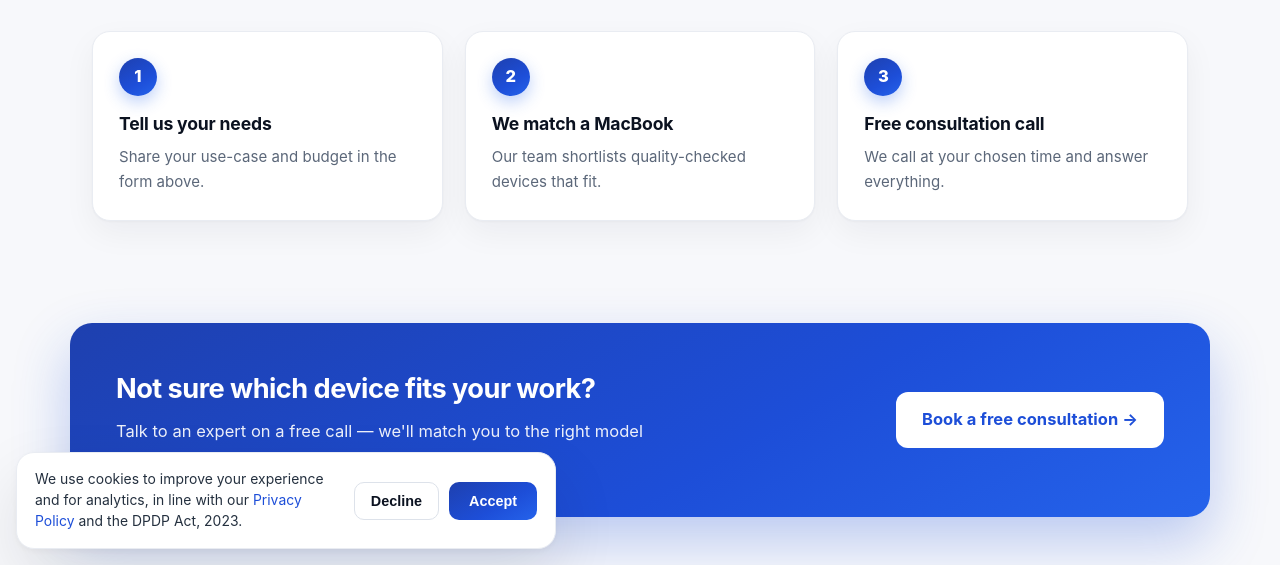
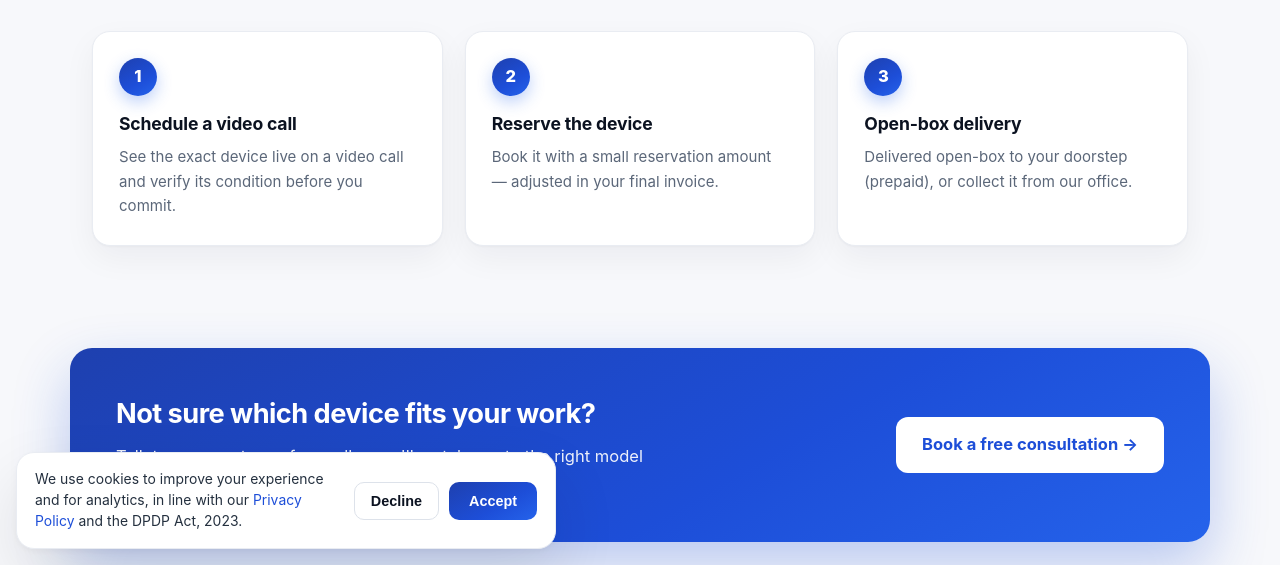
Before and after one commit to mobirapid/mobirapid-lead-gen, a website: page public/index.html in a window 1280 px wide. Shown: the part 235-800 px from the top of the page. Drawn offline with Linux system fonts and the light colour scheme; no server answers.

Commit message:
How it works: new 3 steps — schedule video-call verification, reserve with booking amount, open-box delivery or office pickup

```diff
--- a/public/index.html
+++ b/public/index.html
@@ -206,9 +206,9 @@
       <div class="container">
         <h2>How it works</h2>
         <div class="steps">
-          <div class="step"><span class="step-num">1</span><h3>Tell us your needs</h3><p>Share your use-case and budget in the form above.</p></div>
-          <div class="step"><span class="step-num">2</span><h3>We match a MacBook</h3><p>Our team shortlists quality-checked devices that fit.</p></div>
-          <div class="step"><span class="step-num">3</span><h3>Free consultation call</h3><p>We call at your chosen time and answer everything.</p></div>
+          <div class="step"><span class="step-num">1</span><h3>Schedule a video call</h3><p>See the exact device live on a video call and verify its condition before you commit.</p></div>
+          <div class="step"><span class="step-num">2</span><h3>Reserve the device</h3><p>Book it with a small reservation amount — adjusted in your final invoice.</p></div>
+          <div class="step"><span class="step-num">3</span><h3>Open-box delivery</h3><p>Delivered open-box to your doorstep (prepaid), or collect it from our office.</p></div>
         </div>
       </div>
     </section>
```
